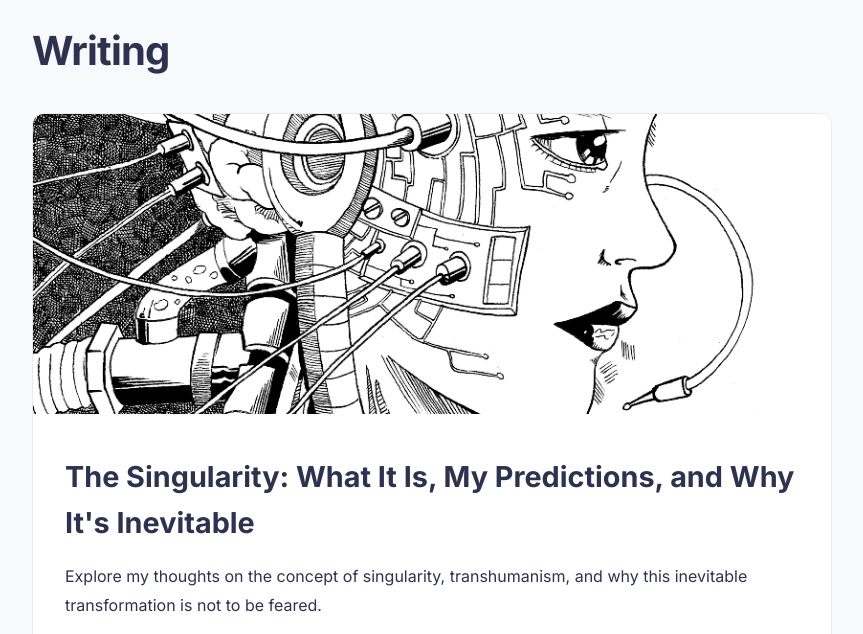
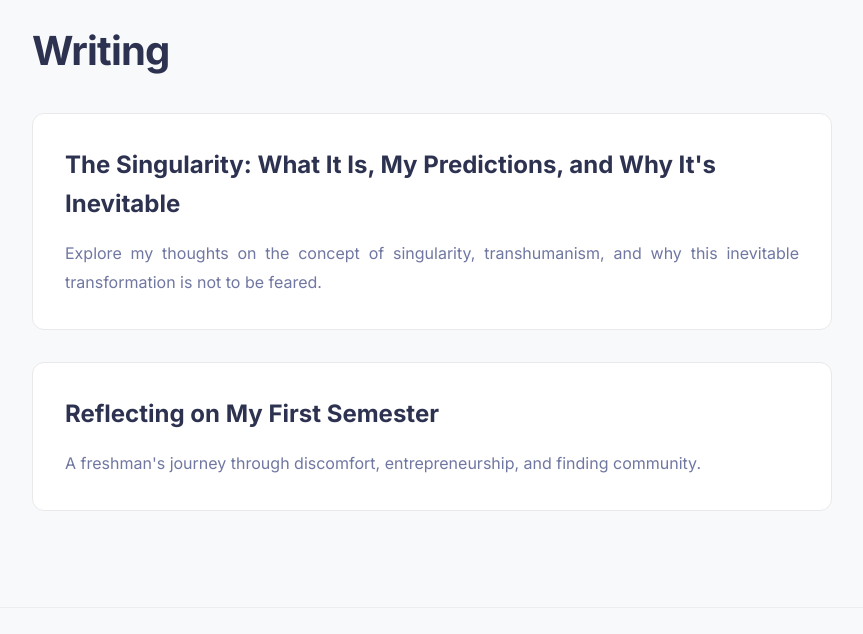
Before and after one commit to suspiciouscow/portfolio-site, a website: page index.html in a window 1280 px wide. Shown: the part 2130-2764 px from the top of the page, without its empty margins (208-1071 px from the left). Drawn offline with Linux system fonts and the light colour scheme.

Commit message:
mostly home page improvements

```diff
--- a/css/style.css
+++ b/css/style.css
@@ -2,10 +2,10 @@
 :root {
     --primary: #2D3250;    /* Deep navy */
     --secondary: #7077A1;  /* Muted purple-blue */
-    --accent: #F6B17A;     /* Warm peach */
+    --accent: #7077A1;     /* Changed from peach to match secondary */
     --background: #F7F7F9; /* Off-white */
     --text: #2D3250;       /* Deep navy for text */
-    --light-accent: #F6B17A20; /* Transparent peach */
+    --light-accent: #7077A120; /* Transparent purple-blue */
     --gray-100: #F7F7F9;
     --gray-200: #E9E9EC;
     --gray-300: #D1D1D6;
@@ -826,3 +826,37 @@ footer {
     height: 300px;
     object-fit: cover;
 }
+
+/* Writing list styles */
+.writing-list {
+    max-width: 800px;
+    margin: 0 auto;
+}
+
+.writing-item {
+    margin-bottom: 2rem;
+    padding: 2rem;
+    background: white;
+    border-radius: 12px;
+    border: 1px solid var(--gray-200);
+}
+
+.writing-item h3 {
+    margin-top: 0;
+    margin-bottom: 1rem;
+}
+
+.writing-item h3 a {
+    color: var(--primary);
+    text-decoration: none;
+    transition: color 0.3s ease;
+}
+
+.writing-item h3 a:hover {
+    color: var(--accent);
+}
+
+.writing-item p {
+    margin: 0;
+    color: var(--gray-500);
+}
--- a/index.html
+++ b/index.html
@@ -100,7 +100,7 @@
 
     <!-- Projects Section -->
     <section id="projects" class="section">
-        <h2>Projects</h2>
+        <h2><a href="projects.html" style="text-decoration: none; color: inherit;">Projects</a></h2>
         <div class="card-grid">
             <div class="project-card">
                 <div class="project-icon">
@@ -131,25 +131,24 @@
 
     <!-- Writing Section -->
     <section id="writing" class="section">
-        <h2>Writing</h2>
-        <div class="writing-preview">
-            <img src="assets/images/singularity-cover.jpg" alt="Singularity Cover" class="writing-cover">
-            <div class="writing-content">
-                <h3>The Singularity: What It Is, My Predictions, and Why It's Inevitable</h3>
-                <p>
-                    Explore my thoughts on the concept of singularity, transhumanism, and why this inevitable transformation is not to be feared.
-                </p>
-                <a href="writing.html" class="button">Read More</a>
+        <h2><a href="writing.html" style="text-decoration: none; color: inherit;">Writing</a></h2>
+        <div class="writing-list">
+            <div class="writing-item">
+                <h3><a href="singularity.html">The Singularity: What It Is, My Predictions, and Why It's Inevitable</a></h3>
+                <p>Explore my thoughts on the concept of singularity, transhumanism, and why this inevitable transformation is not to be feared.</p>
+            </div>
+            <div class="writing-item">
+                <h3><a href="semreflection.html">Reflecting on My First Semester</a></h3>
+                <p>A freshman's journey through discomfort, entrepreneurship, and finding community.</p>
             </div>
         </div>
     </section>
 
-    <!-- Remove old footer and replace with new contact footer -->
+    <!-- Update footer to remove copyright -->
     <footer class="contact-footer">
         <div class="contact-info">
             <a href="mailto:msafronovyamamoto@gmail.com"><i class="fas fa-envelope"></i> msafronovyamamoto@gmail.com</a>
             <a href="https://www.linkedin.com/in/mikisafronov/" target="_blank"><i class="fab fa-linkedin"></i> LinkedIn</a>
-            <span>© 2024 Miki Safronov-Yamamoto</span>
         </div>
     </footer>
 </body>
```
Also changed, not shown: about.html (added, +7 -0 lines), projects.html (+0 -1 lines), writing.html (+0 -1 lines).
